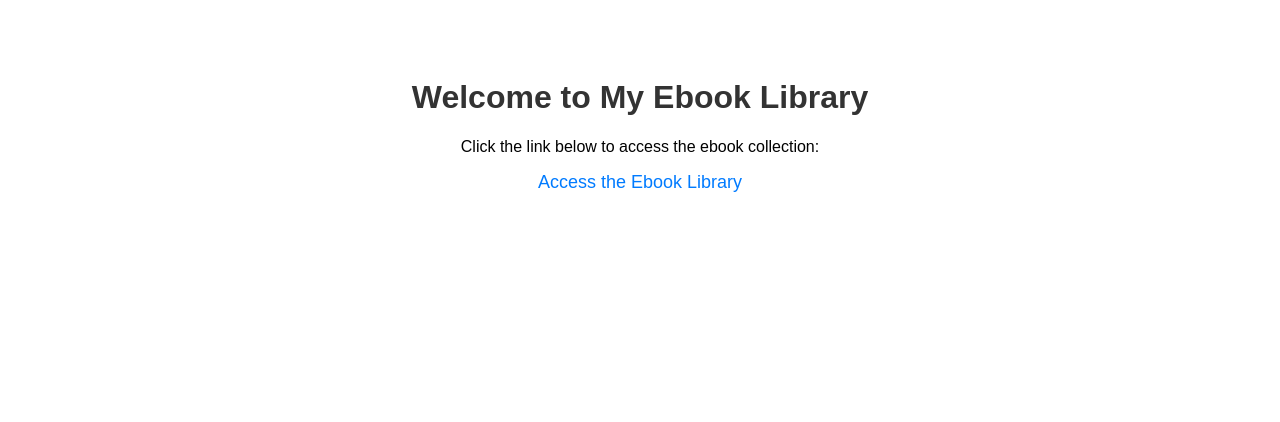
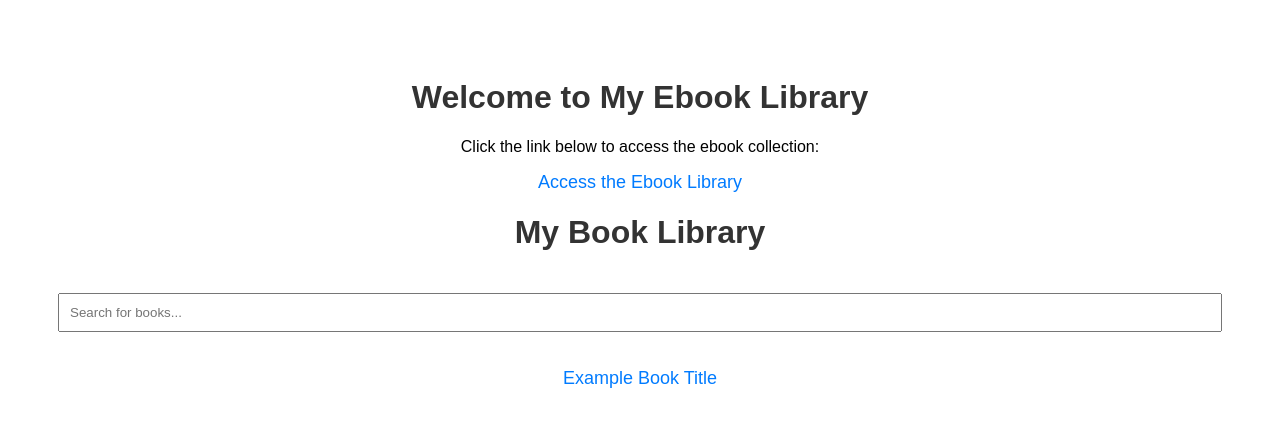
Before and after one commit to LunLun48/ebook-library, a plain HTML site: page index.html in a window 1280 px wide. Drawn offline with Linux system fonts and the light colour scheme.

Commit message:
Update index.html

```diff
--- a/index.html
+++ b/index.html
@@ -17,3 +17,52 @@
     <p><a href="https://fjuedu-my.sharepoint.com/:f:/g/personal/404022064_m365_fju_edu_tw/EnIua0zx8ehBoZfVO26UMgsB5mc192E_a-TxfAaiZohVew?e=rGJj8S" target="_blank">Access the Ebook Library</a></p>
 </body>
 </html>
+<!DOCTYPE html>
+<html lang="en">
+<head>
+    <meta charset="UTF-8">
+    <meta name="viewport" content="width=device-width, initial-scale=1.0">
+    <title>My Book Library</title>
+    <style>
+        body { font-family: Arial, sans-serif; }
+        h1 { text-align: center; }
+        ul { list-style-type: none; padding: 0; }
+        li { margin: 10px 0; }
+        a { text-decoration: none; color: #007bff; }
+        a:hover { text-decoration: underline; }
+        #searchInput {
+            width: 100%;
+            padding: 10px;
+            margin: 20px 0;
+            box-sizing: border-box;
+        }
+    </style>
+</head>
+<body>
+    <h1>My Book Library</h1>
+    <input type="text" id="searchInput" onkeyup="searchBooks()" placeholder="Search for books...">
+    <ul id="bookList">
+        <li><a href="https://fjuedu-my.sharepoint.com/:f:/g/personal/404022064_m365_fju_edu_tw/EnIua0zx8ehBoZfVO26UMgsB5mc192E_a-TxfAaiZohVew?e=rGJj8S" target="_blank">Example Book Title</a></li>
+        <!-- 添加更多書籍鏈接 -->
+    </ul>
+
+    <script>
+        function searchBooks() {
+            const input = document.getElementById('searchInput');
+            const filter = input.value.toLowerCase();
+            const ul = document.getElementById('bookList');
+            const li = ul.getElementsByTagName('li');
+
+            for (let i = 0; i < li.length; i++) {
+                const a = li[i].getElementsByTagName('a')[0];
+                const txtValue = a.textContent || a.innerText;
+                if (txtValue.toLowerCase().indexOf(filter) > -1) {
+                    li[i].style.display = "";
+                } else {
+                    li[i].style.display = "none";
+                }
+            }
+        }
+    </script>
+</body>
+</html>
```
